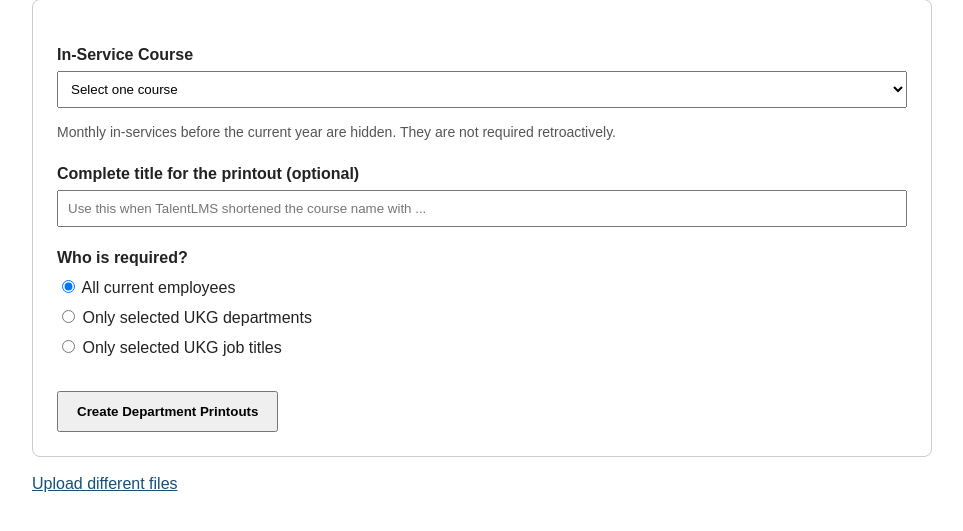
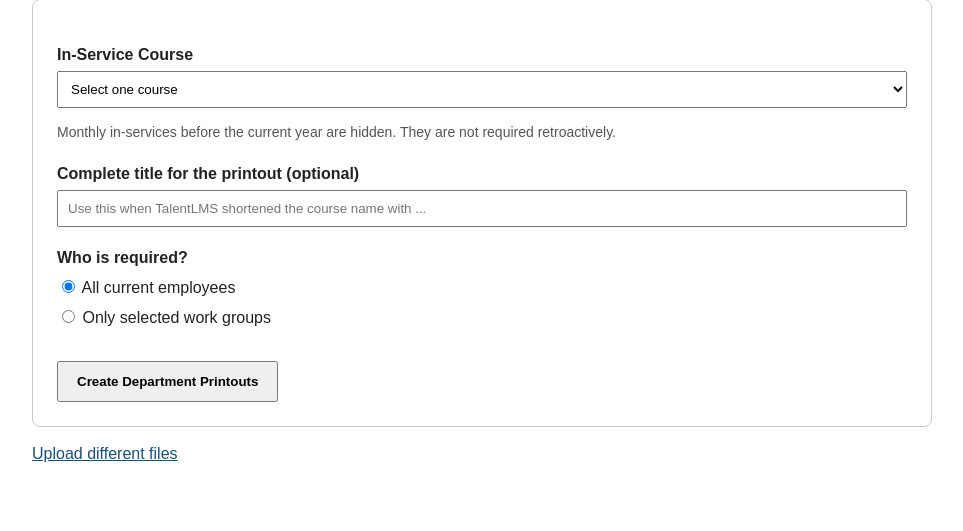
Before and after one commit to smartiespartiesforyou/landmark-hr-tools, a Flask app: template templates/talent_lms_select.html in a window 1280 px wide. Shown: the part 243-774 px from the top of the page, without its empty margins (158-1121 px from the left). Run offline with Flask 3, Linux system fonts and the light colour scheme; the template is opened without the code that fills it, so the values that code supplies are empty; parts of the project's set-up code (start-up, migrations or seed data) failed here and were passed over.

Commit message:
Simplify TalentLMS work group selection

```diff
--- a/templates/talent_lms_select.html
+++ b/templates/talent_lms_select.html
@@ -44,27 +44,21 @@
         <label class="main">Who is required?</label>
         <div class="choice">
             <label><input type="radio" name="scope" value="all" checked> All current employees</label>
-            <label><input type="radio" name="scope" value="departments"> Only selected UKG departments</label>
-            <label><input type="radio" name="scope" value="jobs"> Only selected UKG job titles</label>
+            <label><input type="radio" name="scope" value="workgroups"> Only selected work groups</label>
         </div>
 
-        <div class="options" id="department_options">
-            {% for department in departments %}<label><input type="checkbox" name="departments" value="{{ department }}"> {{ department or 'No department' }}</label>{% endfor %}
-        </div>
-        <div class="options" id="job_options">
-            {% for job in jobs %}<label><input type="checkbox" name="jobs" value="{{ job }}"> {{ job }}</label>{% endfor %}
+        <div class="options" id="workgroup_options">
+            {% for value, label in workgroups %}<label><input type="checkbox" name="workgroups" value="{{ value }}"> {{ label }}</label>{% endfor %}
         </div>
 
         <button type="submit">Create Department Printouts</button>
     </form>
     <p><a href="/talent-lms">Upload different files</a></p>
     <script>
-        const departments = document.getElementById("department_options");
-        const jobs = document.getElementById("job_options");
+        const workgroups = document.getElementById("workgroup_options");
         function updateScope() {
             const scope = document.querySelector('input[name="scope"]:checked').value;
-            departments.style.display = scope === "departments" ? "block" : "none";
-            jobs.style.display = scope === "jobs" ? "block" : "none";
+            workgroups.style.display = scope === "workgroups" ? "block" : "none";
         }
         document.querySelectorAll('input[name="scope"]').forEach(input => input.addEventListener("change", updateScope));
         updateScope();
```
